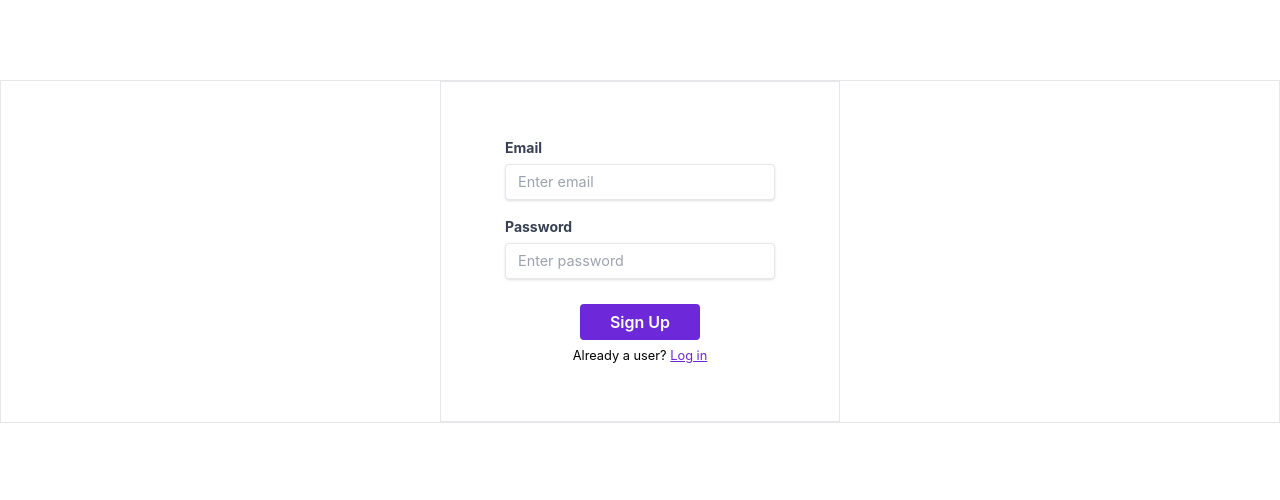
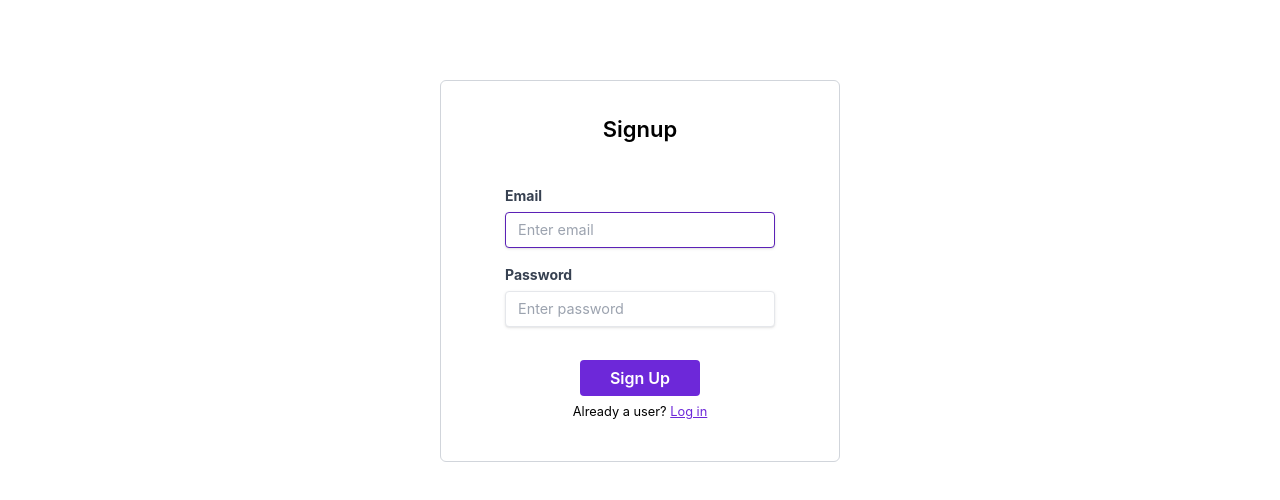
Before and after one commit to prerakhere/pesto-task-mgmt, a React (Vite) app in the folder frontend/: page /signup in a window 1280 px wide. Shown: the top 500 px of the page. Built offline with nearby package versions, Linux system fonts and the light colour scheme; no server answers.

Commit message:
fe: fixed login & signup pages

```diff
--- a/frontend/src/pages/Login.tsx
+++ b/frontend/src/pages/Login.tsx
@@ -1,4 +1,4 @@
-import { useEffect, useState } from "react";
+import { useEffect, useRef, useState } from "react";
 import { Link, useNavigate } from "react-router-dom";
 import { useAuth } from "../context/AuthContext";
 import { isEmailInvalid, isPasswordInvalid } from "../utils/AuthUtils";
@@ -15,6 +15,8 @@ export default function Login() {
   });
   const [isLoading, setIsLoading] = useState(false);
   const [serverError, setServerError] = useState("");
+  const emailInputRef = useRef(null);
+
   const authData = useAuth();
   const navigate = useNavigate();
 
@@ -23,6 +25,13 @@ export default function Login() {
   useEffect(() => {
     if (session && !isAuthContextLoading) navigate("/");
   }, [session, isAuthContextLoading]);
+
+  useEffect(() => {
+    const emailInput = emailInputRef.current as HTMLInputElement | null;
+    if (emailInput) {
+      emailInput.focus();
+    }
+  }, []);
 
   async function handleLogin() {
     setIsLoading(true);
@@ -68,9 +77,17 @@ export default function Login() {
   return (
     <>
       {!authData.session && (
-        <div className="flex items-center justify-center mt-20 border w-full">
-          <div className="border px-16 py-14 w-5/6 max-w-[400px]">
-            <div className="">
+        <div className="mt-20 w-full">
+          <form
+            className="w-full flex items-center justify-center"
+            onSubmit={(e) => {
+              e.preventDefault();
+              handleLogin();
+            }}
+          >
+            <div className="border border-gray-300 px-16 pb-10 pt-8 w-5/6 max-w-[400px] rounded-md">
+              <h1 className="text-center text-1.5xl font-semibold">Login</h1>
+              <div className="mt-10">
                 <label
                   className="block text-gray-700 text-sm font-bold mb-1.5"
                   htmlFor="email"
@@ -85,6 +102,7 @@ export default function Login() {
                   className="shadow appearance-none border rounded w-full py-2 px-3 text-gray-700 leading-tight focus:outline-none focus:shadow-outline focus:border-violet-800 text-sub-base -mb-[3px]"
                   placeholder="Enter email"
                   required
+                  ref={emailInputRef}
                 />
                 <TextFieldError error={fieldErrors.emailErr} />
               </div>
@@ -113,15 +131,16 @@ export default function Login() {
                   </span>
                 </div>
               )}
-            <div className="flex items-center justify-center mt-7">
+              <div className="flex items-center justify-center mt-9">
                 <button
                   type="submit"
                   disabled={isLoading}
-                onClick={handleLogin}
                   className="bg-violet-700 hover:bg-violet-800 text-white font-semibold py-1.5 px-4 rounded focus:outline-none focus:shadow-outline w-1/2 max-w-[120px]"
                 >
                   <span className="">Login</span>
-                {isLoading && <LoadingSpinner variant="button" color="light" />}
+                  {isLoading && (
+                    <LoadingSpinner variant="button" color="light" />
+                  )}
                 </button>
               </div>
               <div className="flex justify-center mt-1.5">
@@ -136,6 +155,7 @@ export default function Login() {
                 </p>
               </div>
             </div>
+          </form>
         </div>
       )}
     </>
--- a/frontend/src/pages/Signup.tsx
+++ b/frontend/src/pages/Signup.tsx
@@ -1,4 +1,4 @@
-import { useEffect, useState } from "react";
+import { useEffect, useRef, useState } from "react";
 import { Link, useNavigate } from "react-router-dom";
 import { supabase } from "../../config/auth-config";
 import { useAuth } from "../context/AuthContext";
@@ -16,6 +16,7 @@ export default function Signup() {
   });
   const [isLoading, setIsLoading] = useState(false);
   const [serverError, setServerError] = useState("");
+  const emailInputRef = useRef(null);
 
   const authData = useAuth();
   const navigate = useNavigate();
@@ -25,6 +26,13 @@ export default function Signup() {
   useEffect(() => {
     if (session && !isAuthContextLoading) navigate("/");
   }, [session, isAuthContextLoading]);
+
+  useEffect(() => {
+    const emailInput = emailInputRef.current as HTMLInputElement | null;
+    if (emailInput) {
+      emailInput.focus();
+    }
+  }, []);
 
   async function handleSignup() {
     setIsLoading(true);
@@ -69,9 +77,17 @@ export default function Signup() {
   return (
     <>
       {!authData.session && (
-        <div className="flex items-center justify-center mt-20 border w-full">
-          <div className="border px-16 py-14 w-5/6 max-w-[400px]">
-            <div className="">
+        <div className="mt-20 w-full">
+          <form
+            className="w-full flex items-center justify-center"
+            onSubmit={(e) => {
+              e.preventDefault();
+              handleSignup();
+            }}
+          >
+            <div className="border border-gray-300 px-16 pb-10 pt-8 w-5/6 max-w-[400px] rounded-md">
+              <h1 className="text-center text-1.5xl font-semibold">Signup</h1>
+              <div className="mt-10">
                 <label
                   className="block text-gray-700 text-sm font-bold mb-1.5"
                   htmlFor="email"
@@ -86,6 +102,7 @@ export default function Signup() {
                   className="shadow appearance-none border rounded w-full py-2 px-3 text-gray-700 leading-tight focus:outline-none focus:shadow-outline focus:border-violet-800 text-sub-base -mb-[3px]"
                   placeholder="Enter email"
                   required
+                  ref={emailInputRef}
                 />
                 <TextFieldError error={fieldErrors.emailErr} />
               </div>
@@ -114,15 +131,16 @@ export default function Signup() {
                   </span>
                 </div>
               )}
-            <div className="flex items-center justify-center mt-7">
+              <div className="flex items-center justify-center mt-9">
                 <button
                   type="submit"
                   disabled={isLoading}
-                onClick={handleSignup}
                   className="bg-violet-700 hover:bg-violet-800 text-white font-semibold py-1.5 px-4 rounded focus:outline-none focus:shadow-outline w-1/2 max-w-[120px]"
                 >
                   <span className="">Sign Up</span>
-                {isLoading && <LoadingSpinner variant="button" color="light" />}
+                  {isLoading && (
+                    <LoadingSpinner variant="button" color="light" />
+                  )}
                 </button>
               </div>
               <div className="flex justify-center mt-1.5">
@@ -137,6 +155,7 @@ export default function Signup() {
                 </p>
               </div>
             </div>
+          </form>
         </div>
       )}
     </>
```
Lines whose indentation alone changed are shown as unchanged.
